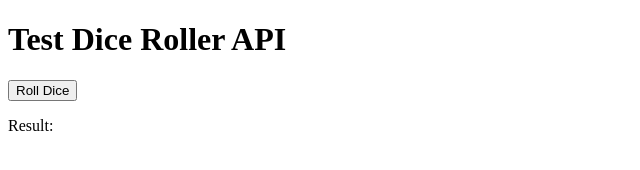
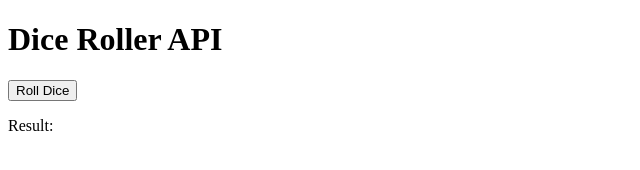
Before and after one commit to Ardiandardovski/sprint-3, a plain HTML site: page index.html in a window 1280 px wide. Shown: the whole page, without its empty margins (0-640 px from the left). Drawn offline with Linux system fonts and the light colour scheme.

Commit message:
Update index.html

```diff
--- a/index.html
+++ b/index.html
@@ -6,7 +6,7 @@
     <title>Dice Roller API Test</title>
 </head>
 <body>
-    <h1>Test Dice Roller API</h1>
+    <h1>Dice Roller API</h1>
     <button id="rollDice">Roll Dice</button>
     <p id="result">Result: </p>
 
```
